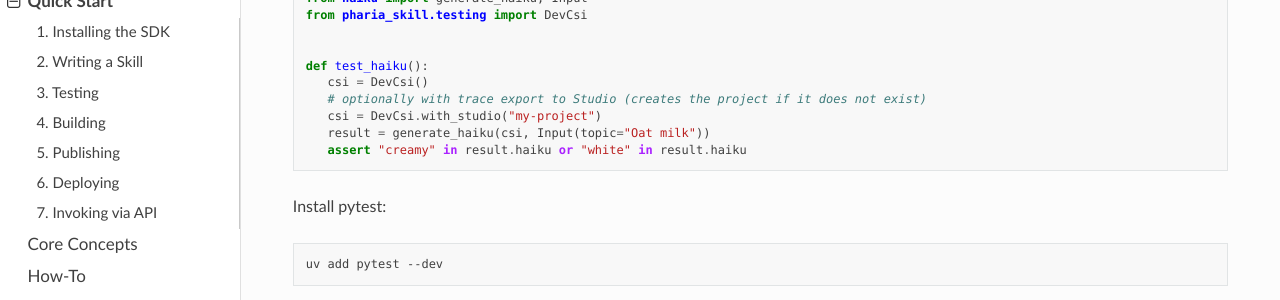
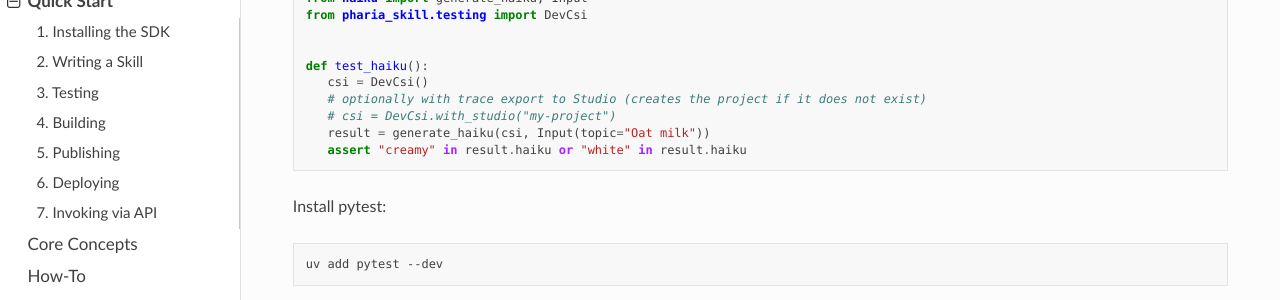
Before and after one commit to Aleph-Alpha/pharia-kernel-sdk-py, a Sphinx documentation site: the page built from docs/source/02-quick_start.md, in a window 1280 px wide and 900 px high, scrolled down 1712 px. Shown: the part 151-451 px from the top of the window. Built offline with Sphinx 7.4.7 and the Read the Docs theme 3.1.0, drawn with Linux system fonts in a browser that asks for light colours.

Commit message:
fix: typo

````diff
--- a/docs/source/02-quick_start.md
+++ b/docs/source/02-quick_start.md
@@ -92,7 +92,7 @@ from pharia_skill.testing import DevCsi
 def test_haiku():
    csi = DevCsi()
    # optionally with trace export to Studio (creates the project if it does not exist)
-   csi = DevCsi.with_studio("my-project")
+   # csi = DevCsi.with_studio("my-project")
    result = generate_haiku(csi, Input(topic="Oat milk"))
    assert "creamy" in result.haiku or "white" in result.haiku
 ```
````
